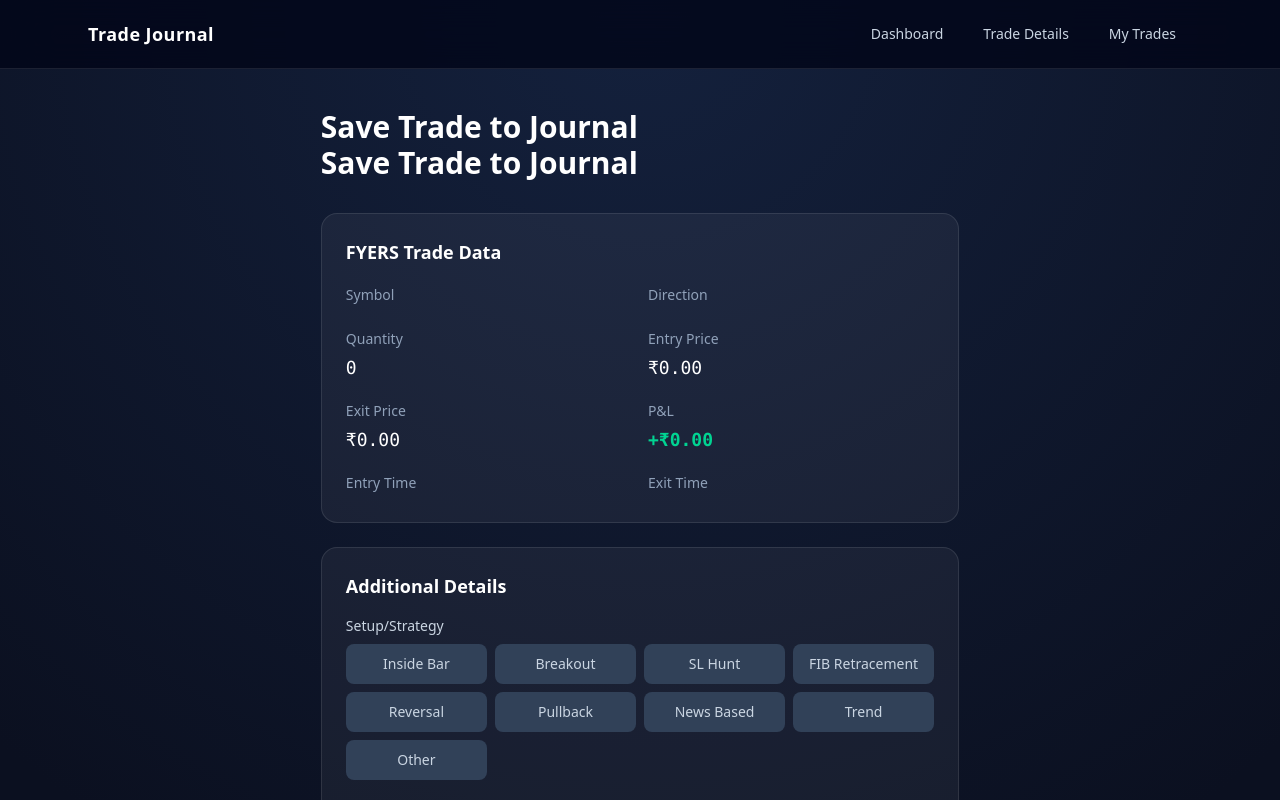
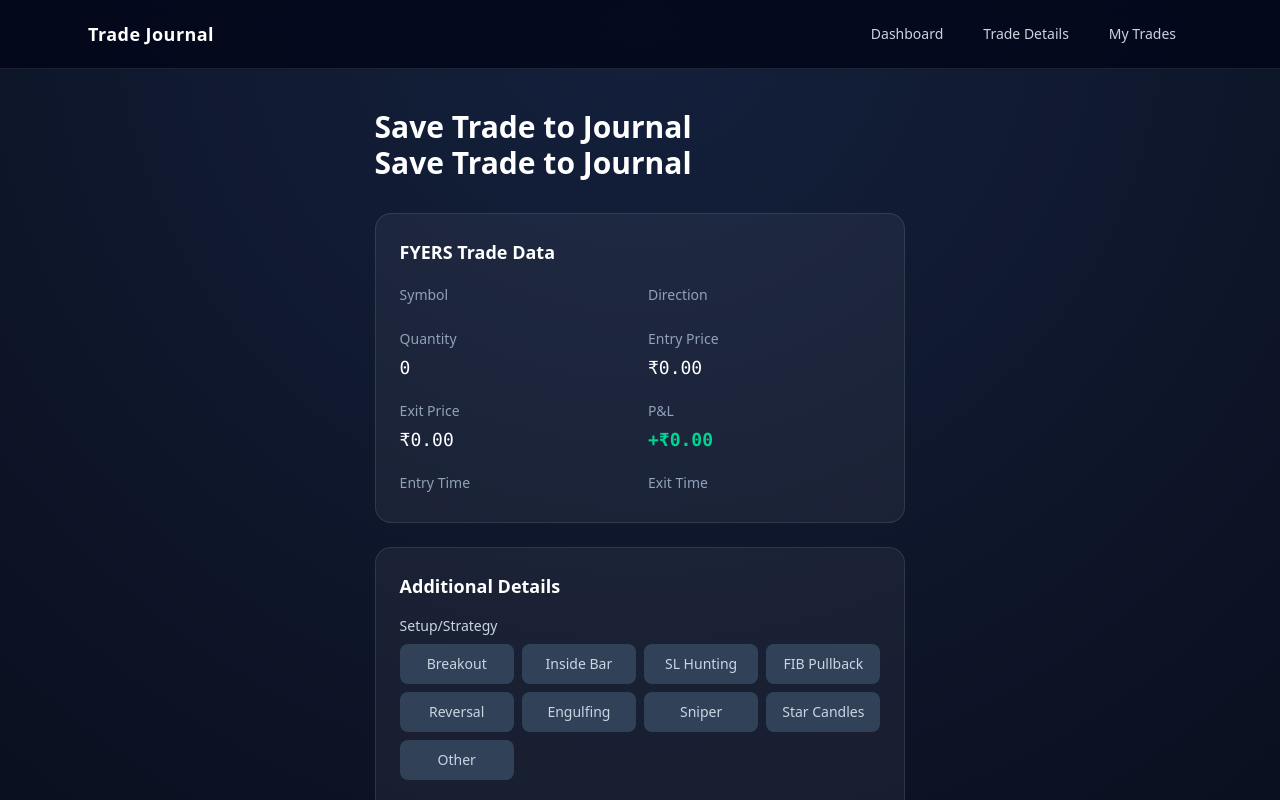
Before and after one commit to qashifpeer/trade-journal, a Next.js app: page /save-trade in a window 1280 px wide. Shown: the top 800 px of the page. Built offline with nearby package versions, Linux system fonts and the light colour scheme.

Commit message:
FIX: strategy added

```diff
--- a/src/app/dashboard/page.tsx
+++ b/src/app/dashboard/page.tsx
@@ -112,22 +112,6 @@
         </header>
 
         <section className="grid gap-4 sm:grid-cols-2 xl:grid-cols-4 2xl:grid-cols-4">
-          <StatCard
-            title="Profit / Loss"
-            value={formatInr(stats.totalPnL)}
-            icon={Wallet}
-            accent={grossAppearance.accent}
-            valueClassName={grossAppearance.valueClassName}
-          />
-
-          <StatCard
-            title="Net P&L (Estimated)"
-            value={formatInr(stats.estimatedNetPnL)}
-            hint="For selected month • After estimated charges"
-            icon={IndianRupee}
-            accent={netAppearance.accent}
-            valueClassName={netAppearance.valueClassName}
-          />
 
           <StatCard
             title="Today Net P&L Points"
@@ -174,6 +158,23 @@
           />
         </section>
 
+        <StatCard
+            title="Profit / Loss"
+            value={formatInr(stats.totalPnL)}
+            icon={Wallet}
+            accent={grossAppearance.accent}
+            valueClassName={grossAppearance.valueClassName}
+          />
+
+          <StatCard
+            title="Net P&L (Estimated)"
+            value={formatInr(stats.estimatedNetPnL)}
+            hint="For selected month • After estimated charges"
+            icon={IndianRupee}
+            accent={netAppearance.accent}
+            valueClassName={netAppearance.valueClassName}
+          />
+
         <section className="grid gap-4 xl:grid-cols-3">
           <GroupPerformanceCard
             title="Setup-wise Performance"
--- a/src/app/save-trade/page.tsx
+++ b/src/app/save-trade/page.tsx
@@ -34,16 +34,17 @@
 }
 
 const STRATEGY_OPTIONS = [
+  "Breakout",
   "Inside Bar",
-  "Breakout",
-  "SL Hunt",
-  "FIB Retracement",
+  "SL Hunting",
+  "FIB Pullback",
   "Reversal",
-  "Pullback",
-  "News Based",
-  "Trend",
+  "Engulfing",
+  "Sniper",
+  "Star Candles",
   "Other",
 ];
+
 
 const MISTAKE_OPTIONS = [
   "over trading",
@@ -413,6 +414,7 @@
                 <option value="anxious">Anxious</option>
                 <option value="fearful">Fearful</option>
                 <option value="greedy">Greedy</option>
+                <option value="frustrated">Frustrated</option>
               </select>
             </div>
 
--- a/src/sanity/schemaTypes/trade.ts
+++ b/src/sanity/schemaTypes/trade.ts
@@ -91,12 +91,12 @@
         list: [
           { title: 'Breakout', value: 'Breakout' },
           { title: 'Inside Bar', value: 'Inside Bar' },
-          { title: 'SL Hunt', value: 'SL Hunts' },
-          { title: 'FIB Retracement', value: 'FIB Retracement' },
+          { title: 'SL Hunting', value: 'SL Hunting' },
+          { title: 'FIB Pullback', value: 'FIB Pullback' },
           { title: 'Reversal', value: 'Reversal' },
-          { title: 'Pullback', value: 'Pullback' },
-          { title: 'News Based', value: 'News Based' },
-          { title: 'Trend', value: 'Trend' },
+          { title: 'Engulfing', value: 'Engulfing' },
+          { title: 'Sniper', value: 'Sniper' },
+          { title: 'Star Candles', value: 'Star Candles' },
           { title: 'Other', value: 'Other' },
         ],
       },
@@ -148,6 +148,7 @@
           { title: 'Anxious', value: 'anxious' },
           { title: 'Fearful', value: 'fearful' },
           { title: 'Greedy', value: 'greedy' },
+          { title: 'Frustrated', value: 'frustrated' },
         ],
       },
     }),
```
